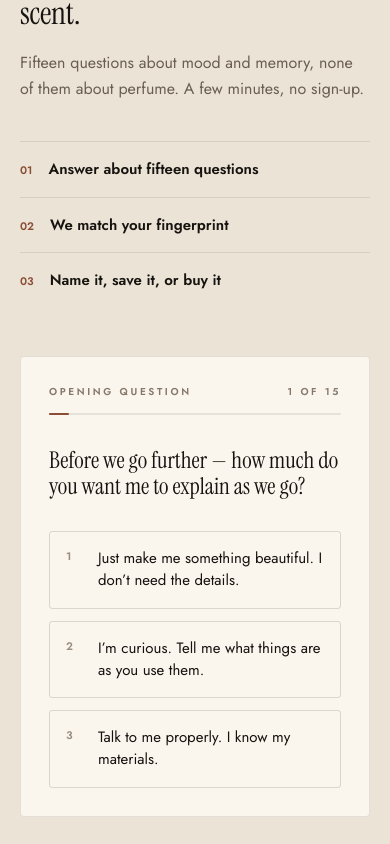
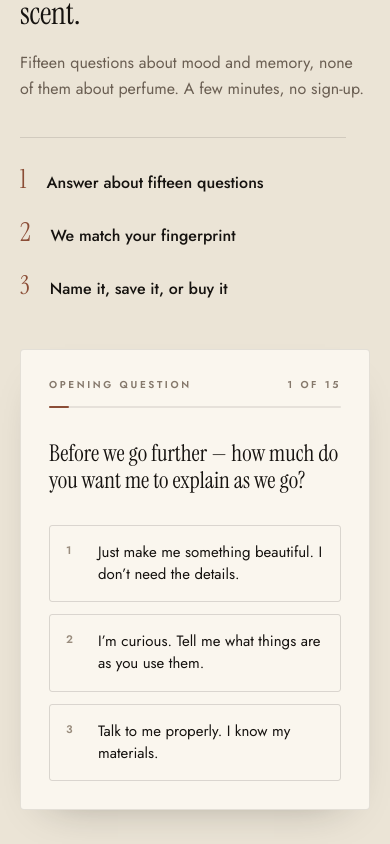
Before and after one commit to IshraqParfums/platform, a Next.js app in the folder web/: page / in a window 390 px wide. Shown: the part 2300-3144 px from the top of the page. Built offline with nearby package versions, Linux system fonts and the light colour scheme; no server answers; a web font is replaced by a local one.

Commit message:
Tighten the home consultation copy.

```diff
--- a/web/components/home-v2/bespoke-entry.tsx
+++ b/web/components/home-v2/bespoke-entry.tsx
@@ -64,16 +64,30 @@ export function BespokeEntry() {
               {HOME_BESPOKE.lead}
             </p>
 
-            <ol className="mt-10 max-w-[46ch]">
+            {/*
+              Type, not furniture. This block went through a `border-t` on
+              every row (three full-measure hairlines trailing off past
+              labels half that long) and then a ruled spine with tick marks,
+              and both failed the same way: hairlines are the thinnest mark
+              on the page, and three of them cannot hold a column this size.
+              Nothing here was ever going to read as substantial while the
+              only things in it were 1px lines and 15px labels.
+
+              So the weight comes from the numerals instead. Set in the
+              editorial serif at terra, they are the one element in this
+              column with real presence, and the serif-figure-against-sans-
+              label pairing is the page's own contrast rather than a device
+              borrowed for this one list. One hairline above the group,
+              doing an actual job (closing the lead, opening the steps),
+              replaces the four that were doing none.
+            */}
+            <ol className="mt-9 max-w-[34ch] space-y-6 border-t border-graphite/12 pt-7">
               {HOME_BESPOKE.steps.map((step, i) => (
-                <li
-                  key={step}
-                  className="flex items-baseline gap-4 border-t border-graphite/10 py-4"
-                >
-                  <span className="font-ui text-[11px] font-semibold text-terra">
-                    {String(i + 1).padStart(2, "0")}
+                <li key={step} className="flex items-baseline gap-5">
+                  <span className="font-editorial text-[26px] leading-none text-terra">
+                    {i + 1}
                   </span>
-                  <span className="text-[15px] font-semibold text-graphite">
+                  <span className="text-[16px] font-medium leading-[1.5] text-graphite">
                     {step}
                   </span>
                 </li>
@@ -81,19 +95,30 @@ export function BespokeEntry() {
             </ol>
           </div>
 
-          <div className="rounded-[4px] border border-graphite/10 bg-shell p-7 sm:p-10 lg:px-10 lg:py-11">
+          {/* A tinted lift, not an outline. The card is the one object on
+              this section that the visitor can act on, and a hairline box
+              reads as a container; a shadow toned to the paper underneath
+              reads as something lying on it. */}
+          <div className="rounded-[4px] border border-graphite/10 bg-shell p-7 shadow-[0_18px_44px_-30px_rgba(22,19,16,0.42)] sm:p-10 lg:px-10 lg:py-11">
             <div className="flex items-baseline justify-between font-ui text-micro font-semibold uppercase text-graphite-mute">
               <span>{card.label}</span>
               <span>{card.step}</span>
             </div>
 
+            {/* The bar advances the moment an option is taken. It is the
+                card's only moving part, and it earns it: the answer really
+                does start a session and open question two, so this shows
+                the choice registering instead of leaving the card frozen
+                while the route changes underneath it. */}
             <div
               aria-hidden="true"
               className="mt-3.5 h-0.5 rounded-sm bg-graphite/[0.09]"
             >
               <div
-                className="h-full rounded-sm bg-terra"
-                style={{ width: `${(card.progress * 100).toFixed(1)}%` }}
+                className="h-full rounded-sm bg-terra transition-[width] duration-700 ease-[cubic-bezier(0.22,0.8,0.28,1)]"
+                style={{
+                  width: `${((pendingId ? card.progressAnswered : card.progress) * 100).toFixed(1)}%`,
+                }}
               />
             </div>
 
@@ -101,6 +126,25 @@ export function BespokeEntry() {
               {card.question}
             </p>
 
+            {/*
+              Hover, as this page draws it. The old state was
+              `border-graphite/30` over a 2% graphite wash, which is below
+              the threshold of being noticed at all — three answers that
+              looked like disabled form rows. The replacement is built from
+              the surface's own vocabulary rather than from a component
+              library: a terra rule rising up the left edge (the Materials
+              elbow, straightened), the answer stepping aside to make room
+              for it, and a warm wash in the one accent colour this page
+              actually uses. No chevron: nothing else on the paper surface
+              uses an icon set, and importing one for three rows would
+              break that.
+
+              Every conflicting pair below is a ternary, never two classes
+              appended. `cn()` is a plain join with no conflict resolution,
+              so `scale-y-0` and `scale-y-100` in one string would be
+              settled by stylesheet order rather than by state — the same
+              trap that collapsed the hero's arch.
+            */}
             <div className="mt-8 flex flex-col gap-3">
               {card.options.map((option, i) => {
                 const isPending = pendingId === option.id;
@@ -113,21 +157,52 @@ export function BespokeEntry() {
                     disabled={pendingId !== null}
                     aria-busy={isPending}
                     className={cn(
-                      "grid w-full grid-cols-[20px_1fr] items-start gap-3 rounded-[3px] border border-graphite/[0.14] px-4 py-4 text-left transition-colors duration-200 hover:border-graphite/30 hover:bg-graphite/[0.02] disabled:pointer-events-none sm:px-[18px] sm:py-5 cursor-pointer",
-                      isPending && "border-terra/40 bg-terra/[0.04]",
+                      "group relative grid w-full cursor-pointer grid-cols-[20px_1fr] items-start gap-3 overflow-hidden rounded-[3px] border px-4 py-4 text-left transition-[background-color,border-color] duration-300 ease-[cubic-bezier(0.22,0.8,0.28,1)] disabled:pointer-events-none sm:px-[18px] sm:py-5",
+                      isPending
+                        ? "border-terra/45 bg-terra/[0.07]"
+                        : "border-graphite/[0.14] hover:border-terra/35 hover:bg-terra/[0.045]",
                       isBlocked && "opacity-50",
                     )}
                   >
-                    <span className="font-ui text-[11px] font-semibold text-graphite-faint">
+                    {/* Origin bottom, so it draws upward like the elbow in
+                        Materials rather than dropping in from the top. */}
+                    <span
+                      aria-hidden="true"
+                      className={cn(
+                        "pointer-events-none absolute inset-y-0 left-0 w-[2px] origin-bottom bg-terra transition-transform duration-300 ease-[cubic-bezier(0.22,0.8,0.28,1)]",
+                        isPending ? "scale-y-100" : "scale-y-0 group-hover:scale-y-100",
+                      )}
+                    />
+
+                    <span
+                      className={cn(
+                        "font-ui text-[11px] font-semibold transition-[color,transform] duration-300 ease-[cubic-bezier(0.22,0.8,0.28,1)] group-hover:translate-x-[3px]",
+                        isPending ? "text-terra" : "text-graphite-faint group-hover:text-terra",
+                      )}
+                    >
                       {i + 1}
                     </span>
-                    <span className="text-[15px] leading-[1.45] text-graphite">
-                      {isPending ? "Starting…" : option.label}
+
+                    {/*
+                      The label stays put while the request is in flight. It
+                      used to be swapped for "Starting…", which threw away
+                      the thing the visitor had just chosen at the exact
+                      moment they were confirming it. The locked terra rule,
+                      the wash and the advancing progress bar all say the
+                      same thing without destroying the answer, and the
+                      status below carries it to screen readers.
+                    */}
+                    <span className="text-[15px] leading-[1.45] text-graphite transition-transform duration-300 ease-[cubic-bezier(0.22,0.8,0.28,1)] group-hover:translate-x-[3px]">
+                      {option.label}
                     </span>
                   </button>
                 );
               })}
             </div>
+
+            <p role="status" className="sr-only">
+              {pendingId ? "Starting your consultation" : ""}
+            </p>
           </div>
         </div>
       </BandInner>
--- a/web/lib/content/home-v2.ts
+++ b/web/lib/content/home-v2.ts
@@ -123,6 +123,14 @@ export const HOME_BESPOKE = {
     label: "Opening question",
     step: "1 of 15",
     progress: 1 / 15,
+    /**
+     * Where the bar travels to once an option is chosen. Answering here
+     * really does start a session and land the visitor on question two, so
+     * the card advances to match rather than sitting still while the route
+     * changes under it. Stated, not derived from `progress`, so it stays
+     * correct if the card ever opens on a different question.
+     */
+    progressAnswered: 2 / 15,
     // Mirrors the bespoke engine's real start node ("I-fluency"). Keep
     // option ids in sync with packages/bespoke-engine/data/questions.json if
     // that node's options ever change — these are submitted to the API
```
